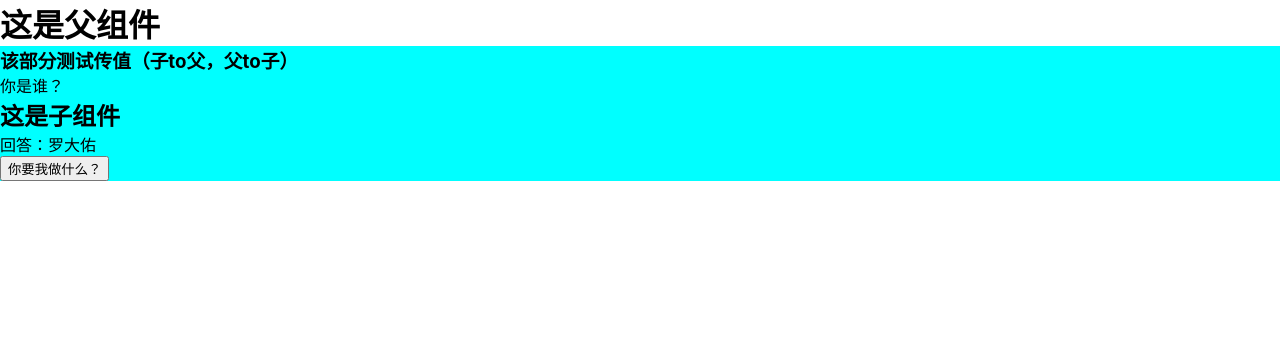
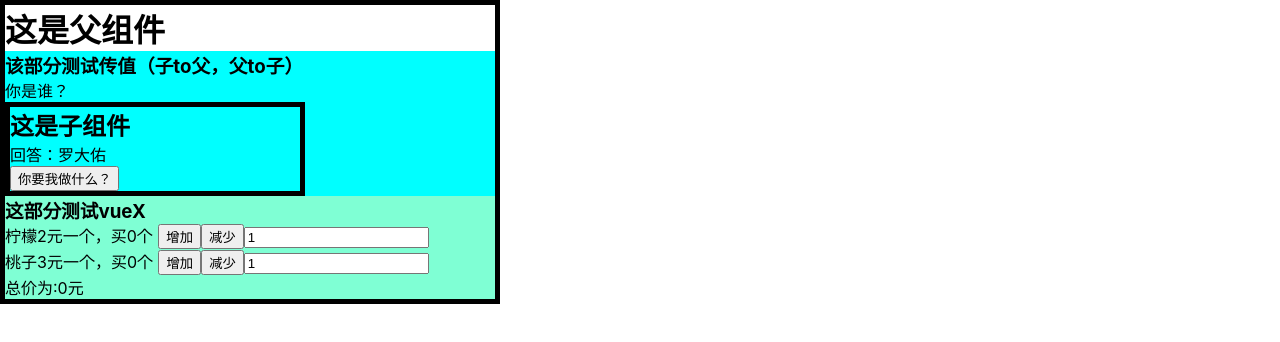
Before and after one commit to tsukiDominator/nuxt_practice, a Nuxt app: page /test in a window 1280 px wide. Shown: the top 342 px of the page. Built offline with nearby package versions, Linux system fonts and the light colour scheme.

Commit message:
vueX Classic mode 手动配置

```diff
--- a/components/test/child.vue
+++ b/components/test/child.vue
@@ -1,5 +1,5 @@
 <template>
-  <div>
+  <div class="child">
     <h2>这是子组件</h2>
     <p>回答：{{ answer }}</p>
     <button @click="()=>{$emit('changeAnswer','看着我')}">你要我做什么？</button>
@@ -16,3 +16,11 @@ export default {
   }
 };
 </script>
+
+<style scoped>
+.child {
+  border-style: solid;
+  border-width: 5px;
+  width: 300px;
+}
+</style>
--- a/components/test/parent.vue
+++ b/components/test/parent.vue
@@ -6,15 +6,32 @@
       <p>你是谁？</p>
       <child :answer="answer" @changeAnswer="changeAnswer"></child>
     </div>
+    <div class="vuex">
+      <h3>这部分测试vueX</h3>
+      柠檬2元一个，买{{lemonCount}}个
+      <button @click="addLemon(Number(countLemon))">增加</button>
+      <button @click="reduceLemon(Number(countLemon))">减少</button>
+      <input type="number" placeholder="增加或减少的数量" v-model="countLemon" />
+      <br />
+      桃子3元一个，买{{peachCount}}个
+      <button @click="addPeach(Number(countPeach))">增加</button>
+      <button @click="reducePeach(Number(countPeach))">减少</button>
+      <input type="number" placeholder="增加或减少的数量" v-model="countPeach" />
+      <br />
+      总价为:{{sumPrice}}元
+    </div>
   </div>
 </template>
 
 <script>
 import Child from "./child";
+import { mapActions, mapMutations } from "vuex";
 export default {
   data() {
     return {
-      answer: "罗大佑"
+      answer: "罗大佑",
+      countLemon: 1,
+      countPeach: 1
     };
   },
   components: {
@@ -23,13 +40,46 @@ export default {
   methods: {
     changeAnswer(param) {
       this.answer = param;
+    },
+    ...mapActions("lemon", { addLemon: "add" }),
+    ...mapActions("lemon", { reduceLemon: "reduce" }),
+    ...mapActions("peach", { addPeach: "add" }),
+    ...mapActions("peach", { reducePeach: "reduce" })
+    /**
+     * 以下两种写法都可行
+     */
+    // addLemon(param) {
+    //   this.$store.commit("lemon/add", param);
+    // },
+    // ...mapMutations({
+    //   addLemon: "lemon/add"
+    // })
+  },
+  computed: {
+    lemonCount() {
+      return this.$store.state.lemon.lemonCount;
+    },
+    peachCount() {
+      return this.$store.state.peach.peachCount;
+    },
+    sumPrice() {
+      let sum = this.lemonCount * 2 + this.peachCount * 3;
+      return sum;
     }
   }
 };
 </script>
 
 <style scoped>
+#parent {
+  width: 500px;
+  border-style: solid;
+  border-width: 5px;
+}
 .chuanzhi {
   background-color: aqua;
 }
+.vuex {
+  background-color: aquamarine;
+}
 </style>
--- /dev/null
+++ b/store/index.js
@@ -0,0 +1,18 @@
+import Vue from 'vue'
+import Vuex from 'vuex'
+import lemon from './module/lemon'
+import peach from './module/peach'
+
+Vue.use(Vuex)
+
+const store = () => new Vuex.Store({
+    modules: {
+        lemon,
+        peach
+    },
+    actions: {
+
+    }
+})
+
+export default store
--- /dev/null
+++ b/store/module/lemon.js
@@ -0,0 +1,28 @@
+const state = () => ({
+    lemonCount: 0
+})
+
+const mutations = {
+    add(state, param) {
+        state.lemonCount += param;
+    },
+    reduce(state, param) {
+        state.lemonCount -= param;
+    }
+}
+
+const actions = {
+    add: ({ commit }, param) => {
+        commit('add', param);
+    },
+    reduce: ({ commit }, param) => {
+        commit('reduce', param);
+    }
+}
+
+export default {
+    namespaced: true,
+    state,
+    mutations,
+    actions
+}
--- /dev/null
+++ b/store/module/peach.js
@@ -0,0 +1,28 @@
+const state = () => ({
+    peachCount: 0
+})
+
+const mutations = {
+    add(state, param) {
+        state.peachCount += param;
+    },
+    reduce(state, param) {
+        state.peachCount -= param;
+    }
+}
+
+const actions = {
+    add: ({ commit }, param) => {
+        commit('add', param);
+    },
+    reduce: ({ commit }, param) => {
+        commit('reduce', param);
+    }
+}
+
+export default {
+    namespaced: true,
+    state,
+    mutations,
+    actions
+}
```
